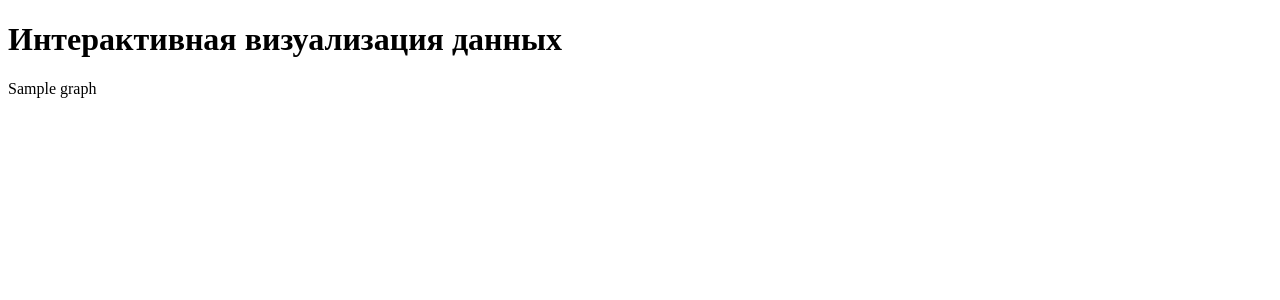
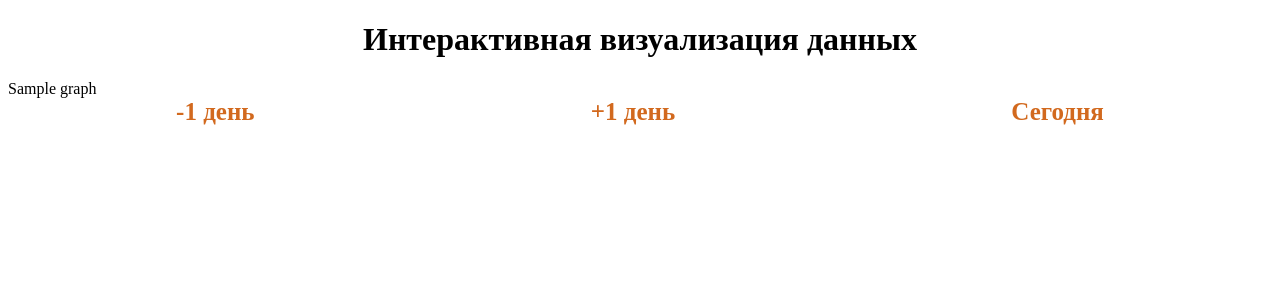
Before and after one commit to Elektron0110/WebPython, a Flask app: template Site/templates/graph.html in a window 1280 px wide. Shown: the top 300 px of the page. Run offline with Flask 3, Linux system fonts and the light colour scheme; the template is opened without the code that fills it: most values are stand-ins (such as "Sample title", 1, 10 or a date in 2020); parts of the project's set-up code (start-up, migrations or seed data) failed here and were passed over.

Commit message:
Наводим красоту

```diff
--- a/Site/new_broker.py
+++ b/Site/new_broker.py
@@ -3,6 +3,7 @@ from flask import Blueprint as Flask
 import matplotlib.pyplot as plt
 import io, os, json
 from datetime import datetime as dt
+from datetime import timedelta as td
 import plotly.express as px
 import pandas as pd
 
@@ -60,5 +61,7 @@ def index():
 		fig = px.line(df, 'time', 'value', color="topic", markers=True)
 		graph_html = fig.to_html(full_html=False)
 
-		return render_template(f'graph.html', graph=graph_html)
+		return render_template(f'graph.html', graph=graph_html,
+						 dt_0=(dt.strptime(date, '%Y.%m.%d')-td(1)).strftime('%Y.%m.%d'),
+						 dt_1=(dt.strptime(date, '%Y.%m.%d')+td(1)).strftime('%Y.%m.%d'))
 	else: return 'Неправильный формат даты.'
--- a/Site/templates/graph.html
+++ b/Site/templates/graph.html
@@ -7,7 +7,12 @@
     <title>Погода</title>
 </head>
 <body>
-    <h1>Интерактивная визуализация данных</h1>
+    <center><h1>Интерактивная визуализация данных</h1></center>
     <div>{{ graph | safe }}</div>
+    <div style="display: flex;justify-content: space-around;font-size: 25px;font-weight: bold;">
+        <a style="color: chocolate; text-decoration: none;" href="/Ums?date={{dt_0}}" title="{{dt_0}}">-1 день</a>
+        <a style="color: chocolate; text-decoration: none;" href="/Ums?date={{dt_1}}" title="{{dt_1}}">+1 день</a>
+        <a style="color: chocolate; text-decoration: none;" href="/Ums">Сегодня</a>
+    </div>
 </body>
 </html>
```
